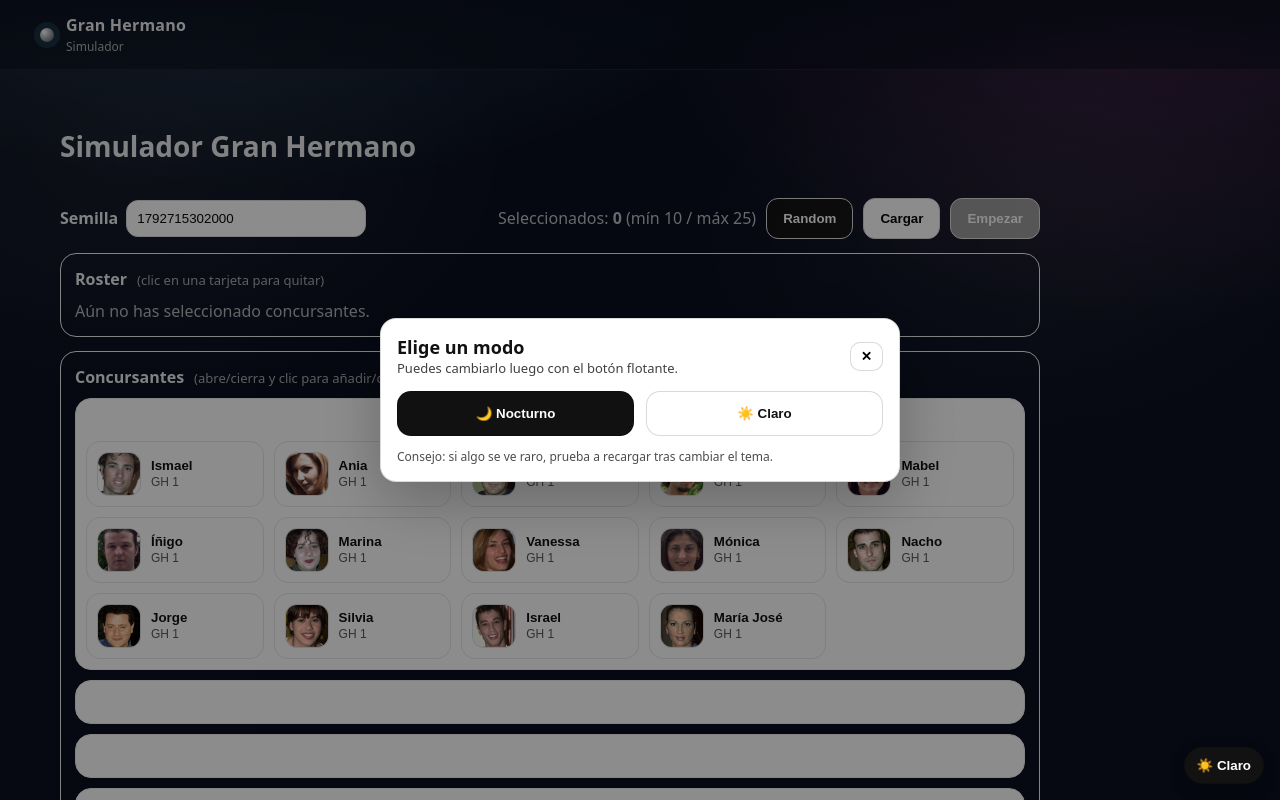
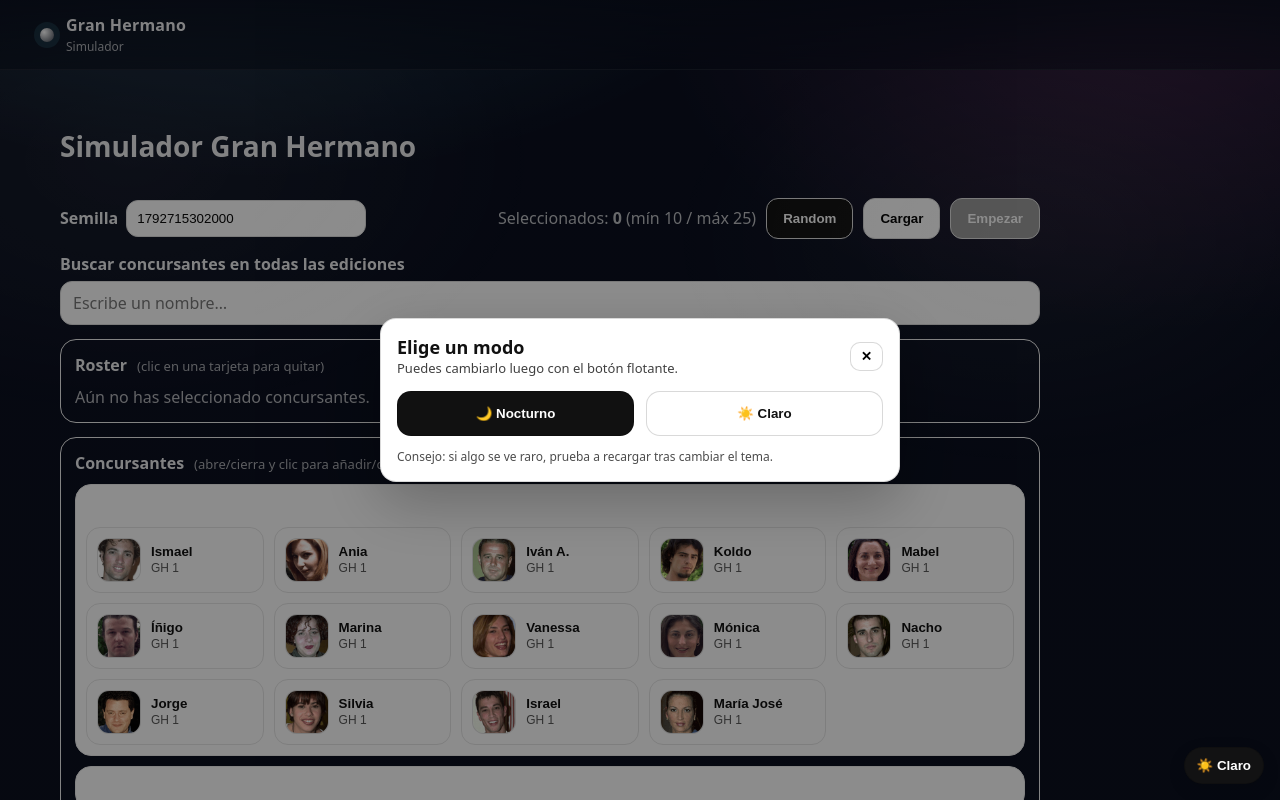
Before and after one commit to DavidWhite92/gh-sim, a Next.js app: page / in a window 1280 px wide. Shown: the top 800 px of the page. Built offline with nearby package versions, Linux system fonts and the light colour scheme.

Commit message:
Botón de buscar concursantes incluido. Correcciones menores para móvil

```diff
--- a/src/app/globals.css
+++ b/src/app/globals.css
@@ -222,3 +222,33 @@ hr.soft{
   min-width: 0;
   max-width: 100%;
 }
+.contestantGrid{
+  display: grid;
+  grid-template-columns: repeat(auto-fill, minmax(170px, 1fr));
+  gap: 10px;
+}
+.contestantSearch{
+  width: 100%;
+  padding: 10px 12px;
+  border: 1px solid #ddd;
+  border-radius: 12px;
+  font: inherit;
+  font-size: 16px;
+}
+@media (max-width: 600px){
+  .contestantGrid{
+    grid-template-columns: repeat(2, minmax(0, 1fr));
+  }
+  .contestantGrid > button{
+    flex-direction: column;
+    justify-content: flex-start;
+    text-align: center !important;
+    padding: 8px 5px !important;
+    gap: 6px !important;
+    font-size: 13px;
+  }
+  .contestantGrid > button > div:last-child{
+    width: 100%;
+    overflow-wrap: anywhere;
+  }
+}
--- a/src/components/ContestantPicker.tsx
+++ b/src/components/ContestantPicker.tsx
@@ -425,6 +425,7 @@ export function ContestantPicker({
   onStart: (contestants: ContestantSetup[], seed: number) => void;
 }) {
   const router = useRouter();
+  const [search, setSearch] = useState("");
   const [selected, setSelected] = useState<ContestantSetup[]>([]);
   const [seed, setSeed] = useState<number>(() => Date.now());
 
@@ -614,6 +615,17 @@ export function ContestantPicker({
     router.push(`/simulator?code=${encodeURIComponent(pasted.trim())}`);
   }
 
+  const normalizeSearch = (value: string) =>
+    value.normalize("NFD").replace(/\p{Diacritic}/gu, "").toLowerCase().trim();
+  const query = normalizeSearch(search);
+  const matchesName = (name: string) => normalizeSearch(name).includes(query);
+  const matchingCustoms = customList.filter(c => matchesName(c.name));
+  const matchingSeasons = seasonsWithCustom
+    .map(s => ({ ...s, contestants: s.contestants.filter(c => matchesName(c.name)) }))
+    .filter(s => !query || (s.id === CUSTOM_SEASON_ID ? matchingCustoms.length > 0 : s.contestants.length > 0));
+  const matchCount = matchingSeasons.reduce(
+    (count, s) => count + (s.id === CUSTOM_SEASON_ID ? matchingCustoms.length : s.contestants.length), 0
+  );
   return (
     <div className="contestantPicker" style={{ display: "grid", gridTemplateColumns: "minmax(0, 1fr)", gap: 14, maxWidth: 980 }}>
       <h1 style={{ fontSize: 28, fontWeight: 900 }}>Simulador Gran Hermano</h1>
@@ -682,6 +694,25 @@ export function ContestantPicker({
         </div>
       </div>
 
+      <div>
+        <label htmlFor="contestant-search" style={{ display: "block", fontWeight: 700, marginBottom: 6 }}>
+          Buscar concursantes en todas las ediciones
+        </label>
+        <input
+          id="contestant-search"
+          type="search"
+          value={search}
+          onChange={e => setSearch(e.target.value)}
+          placeholder="Escribe un nombre…"
+          className="contestantSearch"
+        />
+        {query && (
+          <p role="status" style={{ fontSize: 13 }}>
+            {matchCount === 0 ? "No hay concursantes con ese nombre." : `${matchCount} concursantes encontrados`}
+          </p>
+        )}
+      </div>
+
       <section style={{ border: "1px solid #eee", borderRadius: 16, padding: 14 }}>
         <div style={{ display: "flex", alignItems: "baseline", flexWrap: "wrap", gap: 10, marginBottom: 10 }}>
           <strong style={{ fontSize: 16 }}>Roster</strong>
@@ -691,7 +722,7 @@ export function ContestantPicker({
         {selected.length === 0 ? (
           <div style={{ opacity: 0.75 }}>Aún no has seleccionado concursantes.</div>
         ) : (
-          <div style={{ display: "grid", gridTemplateColumns: "repeat(auto-fill, minmax(min(170px, 100%), 1fr))", gap: 10 }}>
+          <div className="contestantGrid">
             {selected.map((c, idx) => (
               <button
                 key={`${c.seasonId}::${c.name}::${idx}`}
@@ -753,25 +784,25 @@ export function ContestantPicker({
         </div>
 
         <div style={{ display: "grid", gap: 10 }}>
-          {seasonsWithCustom.map((s, idx) => {
+          {matchingSeasons.map((s, idx) => {
             const seasonSelectedCount = countSelectedForSeason(s.id);
-            const total = s.id === CUSTOM_SEASON_ID ? customList.length : s.contestants.length;
+            const total = s.id === CUSTOM_SEASON_ID ? matchingCustoms.length : s.contestants.length;
 
             return (
               <details
-                key={s.id}
-                open={idx === 0 || s.id === CUSTOM_SEASON_ID}
+                key={s.id + (query ? "-search" : "-browse")}
+                open={!!query || idx === 0 || s.id === CUSTOM_SEASON_ID}
                 style={{ border: "1px solid #eee", borderRadius: 16, padding: 10, background: "#fff" }}
               >
                 <summary style={{ cursor: "pointer", fontWeight: 900 }}>
                   {s.label} <span style={{ opacity: 0.7, fontWeight: 700 }}>({total} · seleccionados: {seasonSelectedCount})</span>
                 </summary>
 
-                <div
+                <div className="contestantGrid"
                   style={{
                     marginTop: 10,
                     display: "grid",
-                    gridTemplateColumns: "repeat(auto-fill, minmax(min(170px, 100%), 1fr))",
+
                     gap: 10,
                   }}
                 >
@@ -839,7 +870,7 @@ export function ContestantPicker({
                     })}
 
                   {s.id === CUSTOM_SEASON_ID &&
-                    customList.map((c) => {
+                    matchingCustoms.map((c) => {
                       const setup: ContestantSetup = {
                         name: c.name,
                         seasonId: CUSTOM_SEASON_ID,
```
